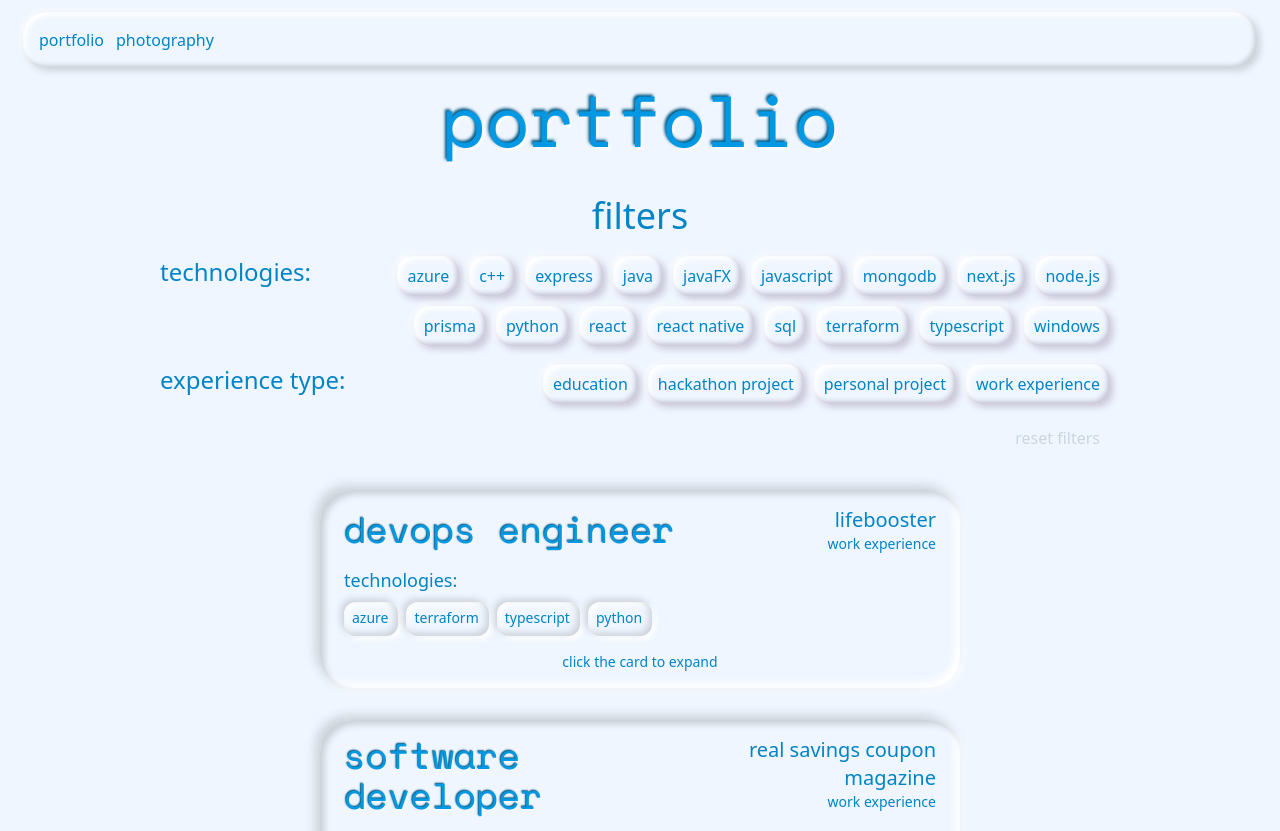
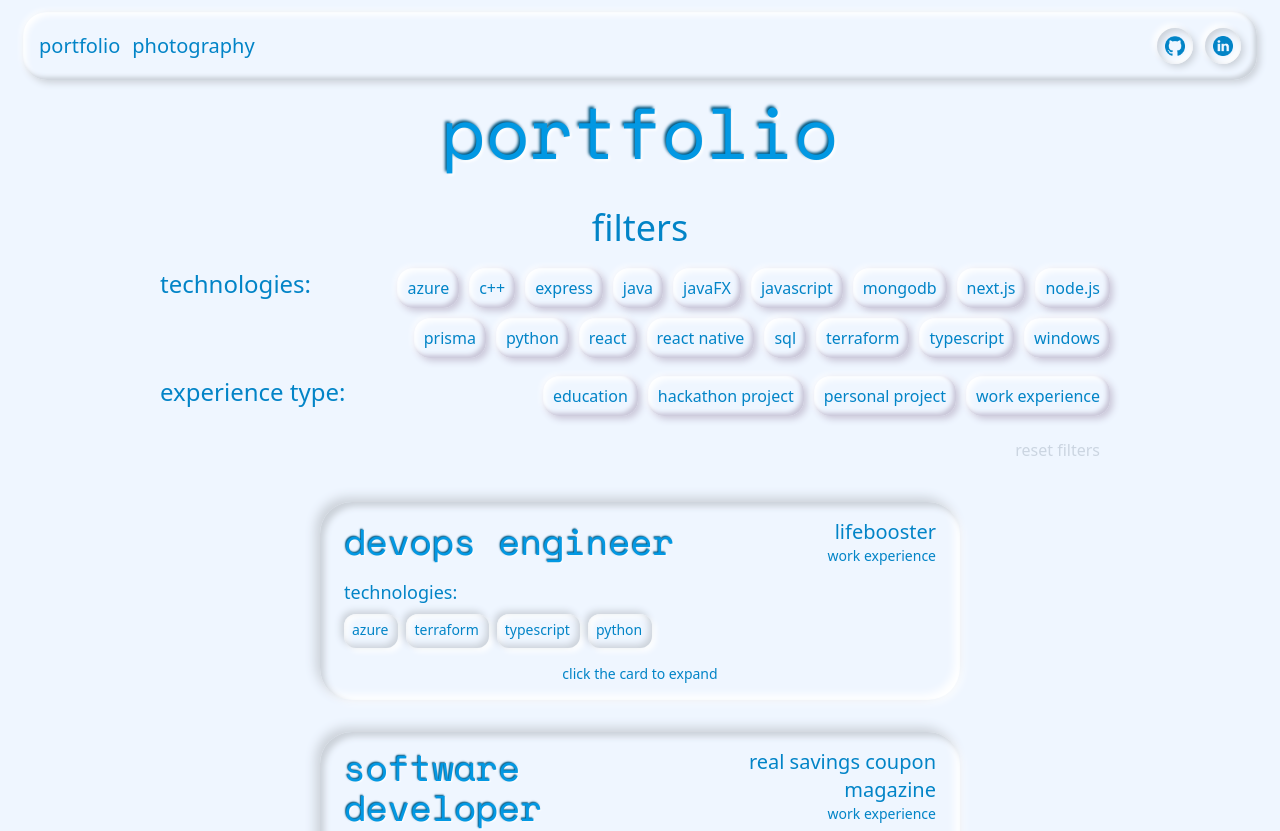
Before and after one commit to nand2246/portfolio, a React (Vite) app: page / in a window 1280 px wide. Shown: the top 831 px of the page. Built offline with nearby package versions, Linux system fonts and the light colour scheme.

Commit message:
add photography page

```diff
--- a/src/App.tsx
+++ b/src/App.tsx
@@ -1,7 +1,7 @@
 import './App.css';
 import { AnimatePresence } from 'framer-motion';
 import Portfolio from './pages/portfolio/portfolio';
-import Photography from './pages/photography';
+import Photography from './pages/photography/photography';
 import { useLocation, useRoutes } from 'react-router-dom';
 import { cloneElement } from 'react';
 import GlassTransition from './components/GlassTransition';
--- a/src/components/NavBar.tsx
+++ b/src/components/NavBar.tsx
@@ -1,10 +1,11 @@
 import { Link } from 'react-router-dom';
+import { motion } from 'framer-motion';
 
 export default function NavBar() {
   return (
-    <div className='sticky top-0 left-0 w-full bg-blue-50 pt-3 px-2 z-40'>
+    <div className='sticky top-0 left-0 w-full flex bg-blue-50 pt-3 px-2 z-40'>
       <div
-        className='p-4 rounded-3xl'
+        className='flex w-full p-4 rounded-3xl'
         style={{
           boxShadow: `-3px -3px 4px 0 #cbd1d9 inset,
                       3.5px 3.5px 6px 0 #ffffff inset,
@@ -12,12 +13,55 @@ export default function NavBar() {
                       -1.5px -1.5px 6px 0 #ffffff`,
         }}
       >
-        <Link to='/portfolio' className='pr-3'>
-          portfolio
-        </Link>
-        <Link to='/photography' className='pr-3'>
-          photography
-        </Link>
+        <div className='flex-auto w-1/2 flex items-center'>
+          <Link to='/portfolio' className='pr-3 text-base sm:text-xl'>
+            portfolio
+          </Link>
+          <Link to='/photography' className='pr-3 text-base sm:text-xl'>
+            photography
+          </Link>
+        </div>
+        <div className='flex-auto w-1/2 flex gap-3 justify-end'>
+          <motion.div
+            className='p-2 w-9 rounded-full'
+            style={{
+              boxShadow: `3px 3px 7px 0 #cbd1d9 inset,
+                      -3.5px -3.5px 6px 0 #ffffff inset,
+                      3px 3px 7px 0 #cbd1d9,
+                      -3.5px -3.5px 6px 0 #ffffff`,
+            }}
+            whileHover={{
+              boxShadow: `3px 3px 7px 0 #ffffff inset,
+                      -3.5px -3.5px 6px 0 #cbd1d9 inset,
+                      3px 3px 7px 0 #ffffff,
+                      -3.5px -3.5px 6px 0 #cbd1d9`,
+            }}
+          >
+            <a href='https://github.com/nand2246'>
+              <img src='/github-logo.png' className='w-fit h' />
+            </a>
+          </motion.div>
+
+          <motion.div
+            className='p-2 w-9 rounded-full'
+            style={{
+              boxShadow: `3px 3px 7px 0 #cbd1d9 inset,
+                      -3.5px -3.5px 6px 0 #ffffff inset,
+                      3px 3px 7px 0 #cbd1d9,
+                      -3.5px -3.5px 6px 0 #ffffff`,
+            }}
+            whileHover={{
+              boxShadow: `3px 3px 7px 0 #ffffff inset,
+                      -3.5px -3.5px 6px 0 #cbd1d9 inset,
+                      3px 3px 7px 0 #ffffff,
+                      -3.5px -3.5px 6px 0 #cbd1d9`,
+            }}
+          >
+            <a href='https://www.linkedin.com/in/nandrpatel/'>
+              <img src='/linkedin.png' className='w-fit h' />
+            </a>
+          </motion.div>
+        </div>
       </div>
     </div>
   );
--- a/src/pages/photography.tsx
+++ /dev/null
@@ -1,61 +0,0 @@
-import Card from '../components/Card';
-import GlassTransition from '../components/GlassTransition';
-
-export default function Photography() {
-  return (
-    <GlassTransition>
-      <div className='py-4 px-8 max-w-screen-xl mx-auto'>
-        {/* title text */}
-        <h1 className='text-4xl sm:text-7xl text-[#0298e3] inset-text text-center font-mono'>
-          photography
-        </h1>
-        <div className='pt-6 sm:pt-10'>
-          <Card>
-            <div className='flex flex-wrap gap-6 p-6 h-fit w-full rounded-3xl'>
-              <div
-                className='flex-auto w-full sm:w-1/4 rounded-3xl p-5'
-                style={{
-                  boxShadow: `-4.5px -4.5px 6px 0 #cbd1d9 inset,
-                              5.25px 5.25px 9px 0 #ffffff inset,
-                              4.5px 4.5px 10.5px 0 #cbd1d9,
-                              -2.25px -2.25px 9px 0 #ffffff`,
-                }}
-              >
-                <img
-                  className='object-cover min-h-full min-w-full rounded-2xl'
-                  src='https://t3.ftcdn.net/jpg/01/42/62/84/360_F_142628436_BdXXMV34Xf665lwSRmBbAVICjFXh7vG9.jpg'
-                />
-              </div>
-              <div
-                className='flex-auto w-full sm:w-1/4 rounded-3xl p-4'
-                style={{
-                  boxShadow: `4.5px 4.5px 6px 0 #cbd1d9 inset,
-                              -5.25px -5.25px 9px 0 #ffffff inset,
-                              -4.5px -4.5px 10.5px 0 #cbd1d9,
-                              2.25px 2.25px 9px 0 #ffffff`,
-                }}
-              >
-                <img
-                  className='object-cover h-full rounded-3xl'
-                  src='https://t3.ftcdn.net/jpg/01/42/62/84/360_F_142628436_BdXXMV34Xf665lwSRmBbAVICjFXh7vG9.jpg'
-                />
-              </div>
-              <div
-                className='flex-auto w-full sm:w-1/4 rounded-3xl p-3'
-                style={{
-                  boxShadow: `6px 6px 14px 0 #cbd1d9,
-                              -7px -7px 12px 0 #ffffff`,
-                }}
-              >
-                <img
-                  className='object-cover min-h-full min-w-full rounded-3xl'
-                  src='https://t3.ftcdn.net/jpg/01/42/62/84/360_F_142628436_BdXXMV34Xf665lwSRmBbAVICjFXh7vG9.jpg'
-                />
-              </div>
-            </div>
-          </Card>
-        </div>
-      </div>
-    </GlassTransition>
-  );
-}
--- /dev/null
+++ b/src/pages/photography/components/ImageCard.tsx
@@ -0,0 +1,37 @@
+export default function ImageCard({
+  image,
+  cols,
+  rows,
+}: {
+  image: string;
+  cols?: number;
+  rows?: number;
+}) {
+  const columnVariants: string[] = [
+    'sm:col-span-1',
+    'sm:col-span-2',
+    'sm:col-span-3',
+  ];
+
+  const rowVariants: string[] = [
+    'sm:row-span-1',
+    'sm:row-span-2',
+    'sm:row-span-3',
+  ];
+  return (
+    <div
+      className={`col-span-3 ${cols ? columnVariants[cols - 1] : columnVariants[0]} ${rows ? rowVariants[rows - 1] : rowVariants[0]} rounded-3xl p-5`}
+      style={{
+        boxShadow: `-4.5px -4.5px 6px 0 #cbd1d9 inset,
+                5.25px 5.25px 9px 0 #ffffff inset,
+                4.5px 4.5px 10.5px 0 #cbd1d9,
+                -2.25px -2.25px 9px 0 #ffffff`,
+      }}
+    >
+      <img
+        className='object-cover min-h-full min-w-full rounded-2xl'
+        src={image}
+      />
+    </div>
+  );
+}
--- /dev/null
+++ b/src/pages/photography/photography.tsx
@@ -0,0 +1,48 @@
+import Card from '../../components/Card';
+import GlassTransition from '../../components/GlassTransition';
+import ImageCard from './components/ImageCard';
+
+export default function Photography() {
+  return (
+    <GlassTransition>
+      <div className='py-4 px-8 max-w-screen-lg mx-auto'>
+        {/* title text */}
+        <h1 className='text-4xl sm:text-7xl text-[#0298e3] inset-text text-center font-mono'>
+          photography
+        </h1>
+
+        {/* photos */}
+        <div className='pt-6 sm:pt-10'>
+          <Card>
+            <div className='grid grid-cols-3 gap-6 p-6 h-fit w-full rounded-3xl'>
+              <ImageCard image='/photography/image-9.png' />
+              <ImageCard image='/photography/image-3.png' cols={2} />
+
+              <ImageCard image='/photography/image-6.png' rows={2} cols={2} />
+              <ImageCard image='/photography/image-5.png' />
+              <ImageCard image='/photography/image-4.png' />
+
+              <ImageCard image='/photography/image-1.png' />
+              <ImageCard image='/photography/image-2.png' />
+              <ImageCard image='/photography/image-11.png' />
+
+              <ImageCard image='/photography/image-14.png' />
+              <ImageCard image='/photography/image-10.png' cols={2} />
+
+              <ImageCard image='/photography/image-8.png' cols={2} />
+              <ImageCard image='/photography/image-7.png' />
+
+              <ImageCard image='/photography/image-12.png' />
+              <ImageCard image='/photography/image-13.png' cols={2} />
+
+              <ImageCard image='/photography/image-15.png' cols={3} rows={2} />
+
+              <ImageCard image='/photography/image-16.png' cols={2} />
+              <ImageCard image='/photography/image-17.png' />
+            </div>
+          </Card>
+        </div>
+      </div>
+    </GlassTransition>
+  );
+}
--- a/src/pages/portfolio/portfolio.tsx
+++ b/src/pages/portfolio/portfolio.tsx
@@ -54,10 +54,9 @@ const experiences = [
     type: 'hackathon project',
     technologies: ['next.js', 'prisma'],
     responsibilities: [
-      'Collaborated with a team of developers to create an Android and iOS application using React Native.',
-      'Built RESTful APIs that served data to the React Native front-end based on dynamically chosen user input that handled several concurrent users.',
-      'Managed SEO for the company website, implementing the usage of several utilities such as image optimization and structured schema markup data to the site.',
-      'Implemented Git and SSH access hosted on the company server and assisted colleagues with initializing these services with their systems.',
+      'Developed an application allowing users to create small scale local events, fostering a traditional sense of community and togetherness.',
+      'Brainstormed & established requirements for a web-based platform to facilitate local community engagement through casual event planning.',
+      'Designed & implemented a basic working prototype including user authentication (Auth0) and database integration.',
     ],
   },
   {
```
